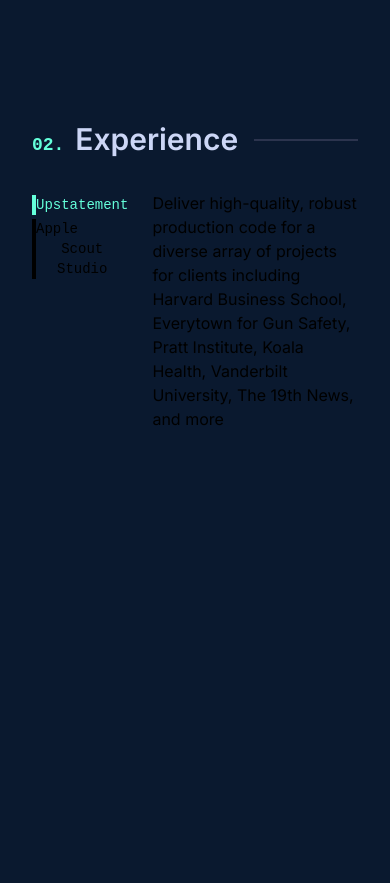
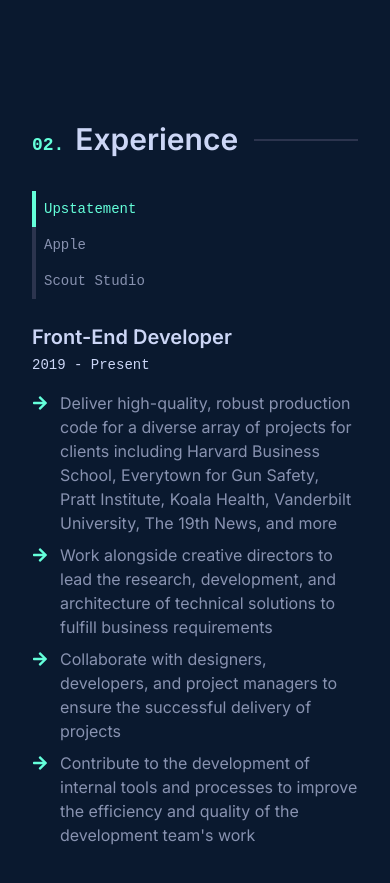
Before and after one commit to salmavalencia/portfolio-v2, a Next.js app: page / in a window 390 px wide. Shown: the part 1760-2643 px from the top of the page. Before the commit the page ends 2383 px from the top, so only its background shows below. Built offline with nearby package versions, Linux system fonts and the light colour scheme.

Commit message:
adjust to width + other small changes

```diff
--- a/components/experience.tsx
+++ b/components/experience.tsx
@@ -1,6 +1,7 @@
 'use client'
 
 import { useState } from "react";
+import { FaArrowRight } from "react-icons/fa";
 
 export default function Experience() {
     const [ company, setCompany ] = useState(experienceData[0].company);
@@ -8,8 +9,8 @@
         setCompany(e.target.textContent);
     }
     return (
-        <section className="flex items-center">
-            <div className="max-w-[700px]">
+        <section className="flex items-center flex-grow md:flex-grow-0">
+            <div className="w-full md:max-w-[700px]">
                 <div className="flex items-center mb-8">
                     <h2 className="text-3xl font-semibold text-font-primary mr-4">
                         <span className="text-lg font-mono text-green">02. </span>
@@ -17,20 +18,28 @@
                     </h2>
                     <div className="flex-1 border border-t-1 border-font-tertiary"></div>
                 </div>
-                <div className="flex gap-6">
-                    <div className="md:w-[150px]">
+                <div className="flex gap-6 flex-col md:flex-row">
+                    <div className="w-full md:w-[150px]">
                         <ul className="gap-0">
                             {experienceData.map((experience, index) => (
-                                <li key={index}><button onClick={handleClick} className={`m-0 text-sm border-l-4 font-mono ${experience.company === company && 'text-green'}`}>{experience.company}</button></li>
+                                <li key={index}><button onClick={handleClick} className={`transition-all duration-500 p-2 m-0 text-sm border-l-4 border-font-tertiary font-mono text-font-secondary ${experience.company === company && 'text-green border-green'}`}>{experience.company}</button></li>
                             ))}
                         </ul>
                     </div>
-                    <div className="md:w-[550px]">
+                    <div className="w-full md:w-[550px]">
                         {experienceData.map((experience) => (
                             <div>
                                 {experience.company === company && (
                                     <div>
-                                        {experience.tasks[0]}
+                                        <div className="flex flex-col gap-1 mb-4">
+                                            <h3 className="text-font-primary text-xl font-semibold">{experience.position}</h3>
+                                            <p className="font-mono text-font-primary text-sm">{experience.date}</p>
+                                        </div>
+                                        <ul>
+                                            {experience.tasks.map((task, index) => (
+                                                <li key={index} className="flex gap-3 text-font-secondary mb-2"><span><FaArrowRight className="relative top-1" color="#64ffda" /></span> {task}</li>
+                                            ))}
+                                        </ul>
                                     </div>
                                 )}
                             </div>
```
